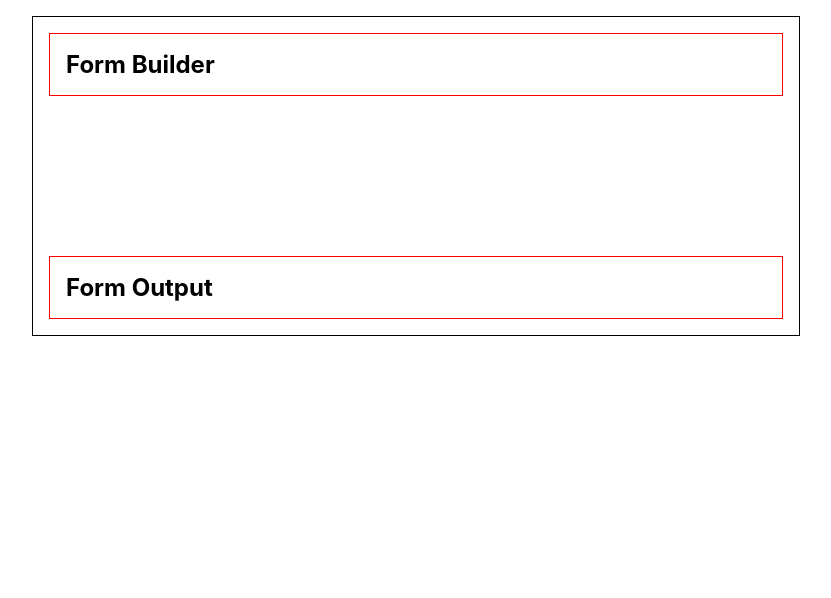
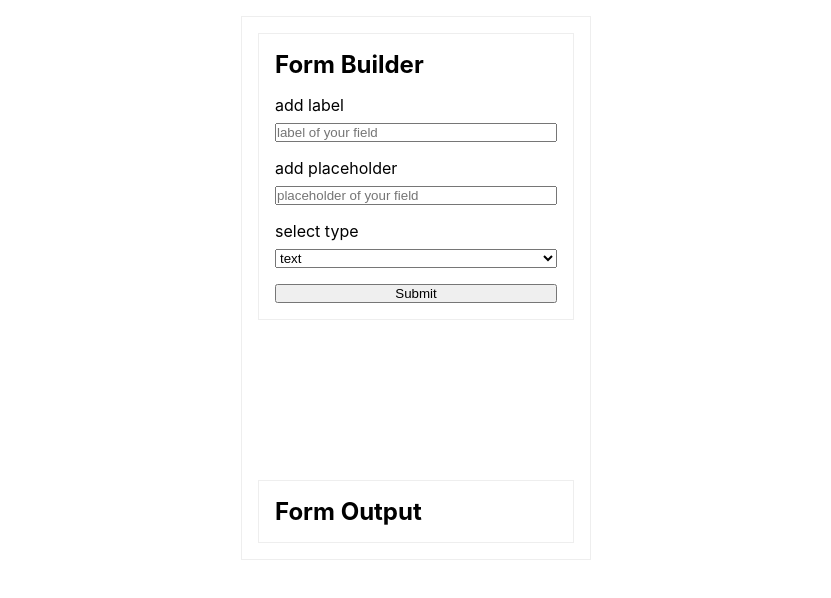
Before and after one commit to emre-ozgun/react-form-builder, a React (Create React App) app: page / in a window 1280 px wide. Shown: the top 598 px of the page, without its empty margins (224-1055 px from the left). Built offline with nearby package versions, Linux system fonts and the light colour scheme.

Commit message:
add from builder options

```diff
--- a/src/App.css
+++ b/src/App.css
@@ -5,16 +5,16 @@
 }
 
 main {
-	max-width: 768px;
+	max-width: 350px;
 	margin: 1rem auto;
 	display: flex;
 	flex-direction: column;
 	gap: 10rem;
-	border: 1px solid;
+	border: 1px solid #eee;
 	padding: 1rem;
 }
 
 section {
-	border: 1px solid red;
+	border: 1px solid #eee;
 	padding: 1rem;
 }
--- a/src/components/custom-form-builder/CustomFormBuilder.css
+++ b/src/components/custom-form-builder/CustomFormBuilder.css
@@ -0,0 +1,11 @@
+.custom-form-builder {
+	display: flex;
+	flex-direction: column;
+	gap: 1rem;
+}
+
+.form-control {
+	display: flex;
+	flex-direction: column;
+	gap: 0.5rem;
+}
--- a/src/components/custom-form-builder/CustomFormBuilder.js
+++ b/src/components/custom-form-builder/CustomFormBuilder.js
@@ -1,9 +1,39 @@
 import './CustomFormBuilder.css';
+import { useState } from 'react';
 
 const CustomFormBuilder = () => {
+	const [fields, setFields] = useState([]);
+
 	return (
-		<section>
-			<h1>Form Builder</h1>
+		<section className='custom-form'>
+			<form className='custom-form-builder'>
+				<h1>Form Builder</h1>
+				<div className='form-control'>
+					<label htmlFor=''>add label</label>
+					<input type='text' placeholder='label of your field' />
+				</div>
+
+				<div className='form-control'>
+					<label htmlFor=''>add placeholder</label>
+					<input type='text' placeholder='placeholder of your field' />
+				</div>
+
+				<div className='form-control'>
+					<label htmlFor=''>select type</label>
+					<select name='select'>
+						<option value='text'>text</option>
+						<option value='password'>password</option>
+						<option value='email'>email</option>
+						<option value='date'>date</option>
+						<option value='tel'>telephone</option>
+						<option value='select'>selectable list - multi</option>
+						<option value='radio'>radio</option>
+						<option value='checkbox'>checkbox list - multi</option>
+						<option value='url'>url</option>
+					</select>
+				</div>
+				<input type='submit' placeholder='submit' />
+			</form>
 		</section>
 	);
 };
--- a/src/components/custom-form/CustomForm.js
+++ b/src/components/custom-form/CustomForm.js
@@ -1,6 +1,9 @@
+import { useState } from 'react';
 import './CustomForm.css';
 
 const CustomForm = () => {
+	const [type, setType] = useState('color');
+
 	return (
 		<section>
 			<form>
```
